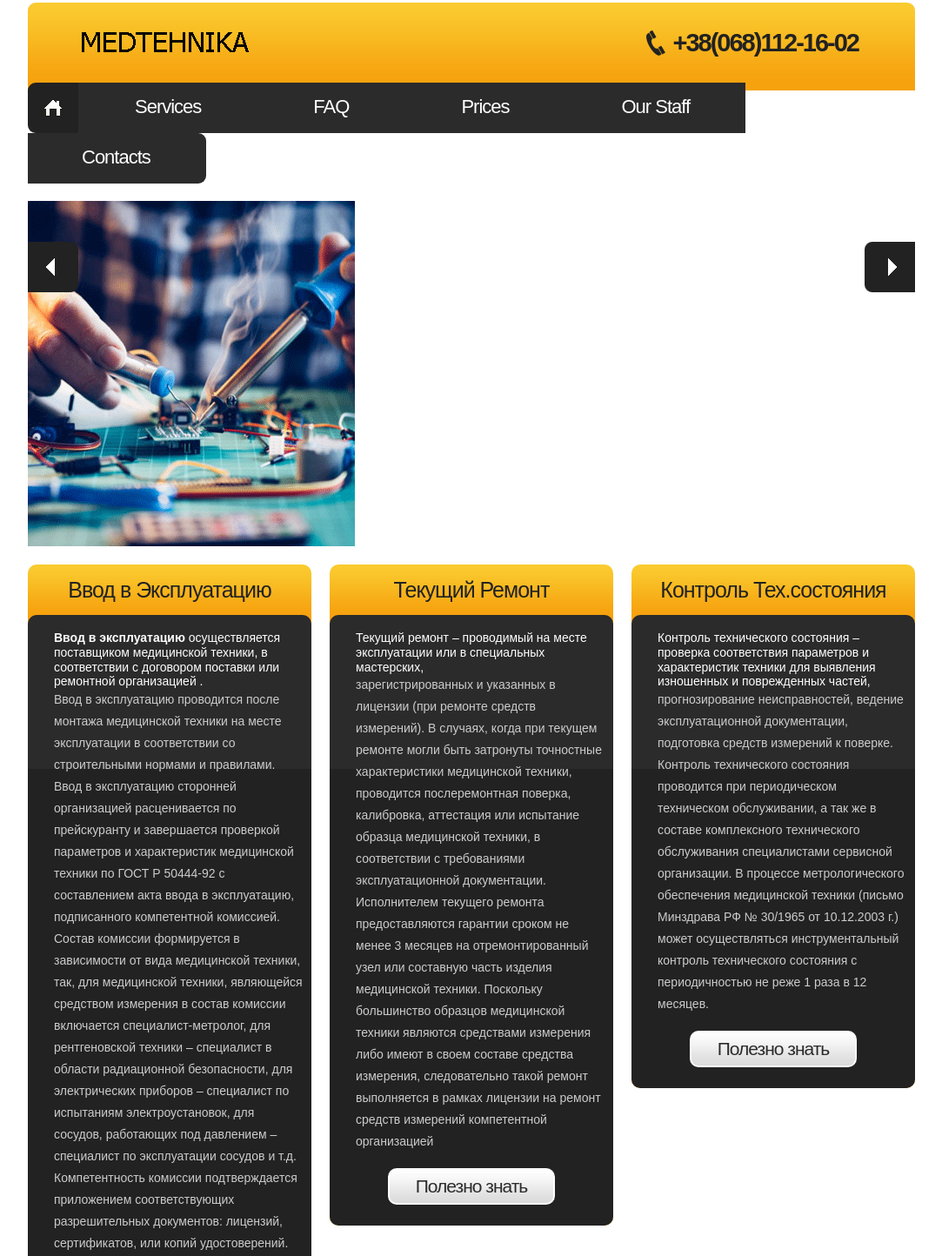
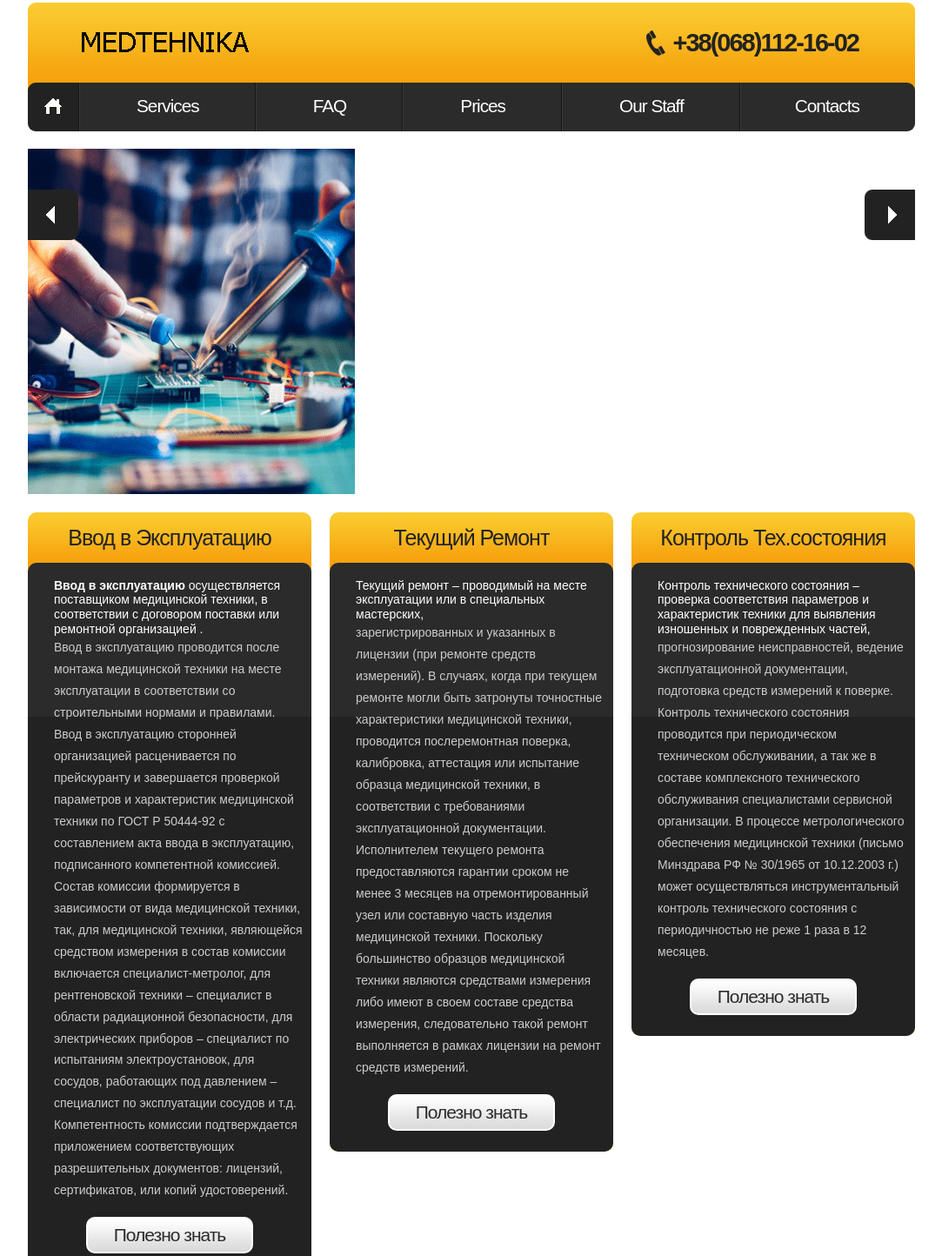
Before and after one commit to CorsoOleg/myprogect, a website: page app/index.html in a window 1280 px wide. Shown: the part 18-1462 px from the top of the page at 87% size, without its empty margins (98-1181 px from the left). Drawn offline with nearby package versions, Linux system fonts and the light colour scheme.

Commit message:
Menu and coloms

```diff
--- a/app/css/style.css
+++ b/app/css/style.css
@@ -1,6 +1,6 @@
 /* Getting the new tags to behave */
-article, aside, audio, canvas, command, datalist, details, embed, figcaption, figure, footer, header, hgroup, keygen, meter, nav, output, progress, section, source, video {display:block}
-mark, rp, rt, ruby, summary, time {display:inline}
+/* article, aside, audio, canvas, command, datalist, details, embed, figcaption, figure, footer, header, hgroup, keygen, meter, nav, output, progress, section, source, video {display:block} */
+/* mark, rp, rt, ruby, summary, time {display:inline} */
 /* Global properties ======================================================== */
 html {width:100%}
 body {font-family:Arial, Helvetica, sans-serif;font-size:100%;color:#222;min-width:1020px;background:#fff}
@@ -13,7 +13,11 @@ a:hover {text-decoration:none}
 .column-1, .column-2 {float:left}
 .wrapper {width:100%; overflow:hidden; position:relative}
 .extra-wrap {overflow:hidden}
-p {margin-bottom:18px}
+p {
+	margin-bottom:18px;
+	/* text-align: justify; */
+
+}
 .p1 {margin-bottom:8px}
 .p2 {margin-bottom:15px}
 .p3 {margin-bottom:30px}
@@ -97,13 +101,13 @@ h1 {
 .menu li {
 	float:left;
 	position:relative;
-	/* padding-right:2px; */
+	padding-right:2px;
 	background:url(../images/menu-spacer.gif) right top repeat-y;
 }
 	.menu li.last {background:none; padding:0}
 .menu li a {
 	display:block;
-	font-size:22px;
+	font-size:20.79999px;
 	font-weight:400;
 	line-height:2em;
 	padding:6px 64px 8px 65px;
@@ -154,12 +158,12 @@ h1 {
 }
 .next {left:auto; right:0; background-position:left bottom}
 
-.banner1-bg {
+/* .banner1-bg {
 	width:284px;
 	height:397px;
 	background:url(../images/banner1-bg.jpg) 0 0 no-repeat;
 	float:left;
-}
+} */
 .banner-1 {
 	width:376px;
 	height:397px;
@@ -217,6 +221,14 @@ h6 {color:#000}
 	background:url(../images/pic-1.gif) 0 bottom repeat-x;
 }
 
+#colon1 {
+	display: flex;
+	max-width:1200px;
+    margin:0 auto;
+    flex-grow:1;
+    flex-flow:column;
+
+}
 .box {
 	width:100%;
 	color:#ccc;
@@ -227,6 +239,7 @@ h6 {color:#000}
 }
 	.box .padding {padding:25px 10px 0 30px}
 	.box-bg {
+
 		width:100%;
 		padding-bottom:24px;
 		background:url(../images/box-tail.gif) left top repeat-x #222;
--- a/app/index.html
+++ b/app/index.html
@@ -11,7 +11,7 @@
 	<link rel="stylesheet" href="css/style.css" type="text/css" media="screen">
 	<link rel="stylesheet" href="css/layout.css" type="text/css" media="screen">
 	<script src="js/jquery-3.1.1.min.js" type="text/javascript"></script>
-
+	<script src="js/text.js" type="text/javascript"></script>
 	</head>
 	<body id="page1">
 		<div class="extra">
@@ -25,7 +25,7 @@
 								<strong class="support">+38(068)112-16-02</strong>
 							</div>
 						</div>
-						<nav>
+						<nav class="nav-bar">
 							<ul class="menu">
 								<li><a class="active" href="index.html">Home</a></li>
 								<li><a href="services.html">Services</a></li>
@@ -59,7 +59,7 @@
 								<div class="aligncenter">
 									<h4>Ввод в Эксплуатацию</h4>
 								</div>
-								<div class="box-bg maxheight">
+								<div class="box-bg maxheight" id="colon1" >
 									<div class="padding">
 										<h5 class="color-1"><b>Ввод в эксплуатацию </b> осуществляется поставщиком медицинской техники, в соответствии с договором поставки или ремонтной организацией .</h5>
 										<p>Ввод в эксплуатацию проводится после монтажа медицинской техники на месте эксплуатации в соответствии со строительными нормами и правилами. Ввод в эксплуатацию сторонней организацией расценивается по прейскуранту и завершается проверкой параметров и характеристик медицинской техники по ГОСТ Р 50444-92 с составлением акта ввода в эксплуатацию, подписанного компетентной комиссией. Состав комиссии формируется в зависимости от вида медицинской техники, так, для медицинской техники, являющейся средством измерения в состав комиссии включается специалист-метролог, для рентгеновской техники – специалист в области радиационной безопасности, для электрических приборов – специалист по испытаниям электроустановок, для сосудов, работающих под давлением – специалист по эксплуатации сосудов и т.д. Компетентность комиссии подтверждается приложением соответствующих разрешительных документов: лицензий, сертификатов, или копий удостоверений.</p>
@@ -75,10 +75,10 @@
 								<div class="aligncenter">
 									<h4>Текущий Ремонт</h4>
 								</div>
-								<div class="box-bg maxheight">
+								<div class="box-bg maxheight" id="colon1">
 									<div class="padding">
 										<h6 class="color-1">Текущий ремонт –  проводимый на месте эксплуатации или в специальных мастерских,</h6>
-										<p>зарегистрированных и указанных в лицензии (при ремонте средств измерений). В случаях, когда при текущем ремонте могли быть затронуты точностные характеристики медицинской техники, проводится послеремонтная поверка, калибровка, аттестация или испытание образца медицинской техники, в соответствии с требованиями эксплуатационной документации. Исполнителем текущего ремонта предоставляются гарантии сроком не менее 3 месяцев на отремонтированный узел или составную часть изделия медицинской техники. Поскольку большинство образцов медицинской техники являются средствами измерения либо имеют в своем составе средства измерения, следовательно такой ремонт выполняется в рамках лицензии на ремонт средств измерений компетентной организацией</p>
+										<p>зарегистрированных и указанных в лицензии (при ремонте средств измерений). В случаях, когда при текущем ремонте могли быть затронуты точностные характеристики медицинской техники, проводится послеремонтная поверка, калибровка, аттестация или испытание образца медицинской техники, в соответствии с требованиями эксплуатационной документации. Исполнителем текущего ремонта предоставляются гарантии сроком не менее 3 месяцев на отремонтированный узел или составную часть изделия медицинской техники. Поскольку большинство образцов медицинской техники являются средствами измерения либо имеют в своем составе средства измерения, следовательно такой ремонт выполняется в рамках лицензии на ремонт средств измерений.</p>
 									</div>
 									<div class="aligncenter">
 										<a class="button" href="#">Полезно знать</a>
@@ -91,7 +91,7 @@
 								<div class="aligncenter">
 									<h4>Контроль Тех.состояния</h4>
 								</div>
-								<div class="box-bg maxheight">
+								<div class="box-bg maxheight" id="colon1">
 									<div class="padding">
 										<h6 class="color-1">Контроль технического состояния – проверка соответствия параметров и характеристик техники для выявления изношенных и поврежденных частей,</h6>
 										<p>прогнозирование неисправностей, ведение эксплуатационной документации, подготовка средств измерений к поверке. Контроль технического состояния проводится при периодическом техническом обслуживании, а так же в составе комплексного технического обслуживания специалистами сервисной организации. В процессе метрологического обеспечения медицинской техники (письмо Минздрава РФ № 30/1965 от 10.12.2003 г.) может осуществляться инструментальный контроль технического состояния с периодичностью не реже 1 раза в 12 месяцев.</p>
@@ -154,9 +154,6 @@
 				</div>
 			</div>
 		</footer>
-
-
-		<script type="text/javascript" src="./bootstrap/js/bootstrap.js"></script>
 		<script type="text/javascript">
 			$(window).load(function() {
 				$('.slider')._TMS({
@@ -174,3 +171,6 @@
 		</script>
 	</body>
 </html>
+	<script type="text/javascript" src="./bootstrap/js/bootstrap.js"></script>
+</body>
+</html>
```
